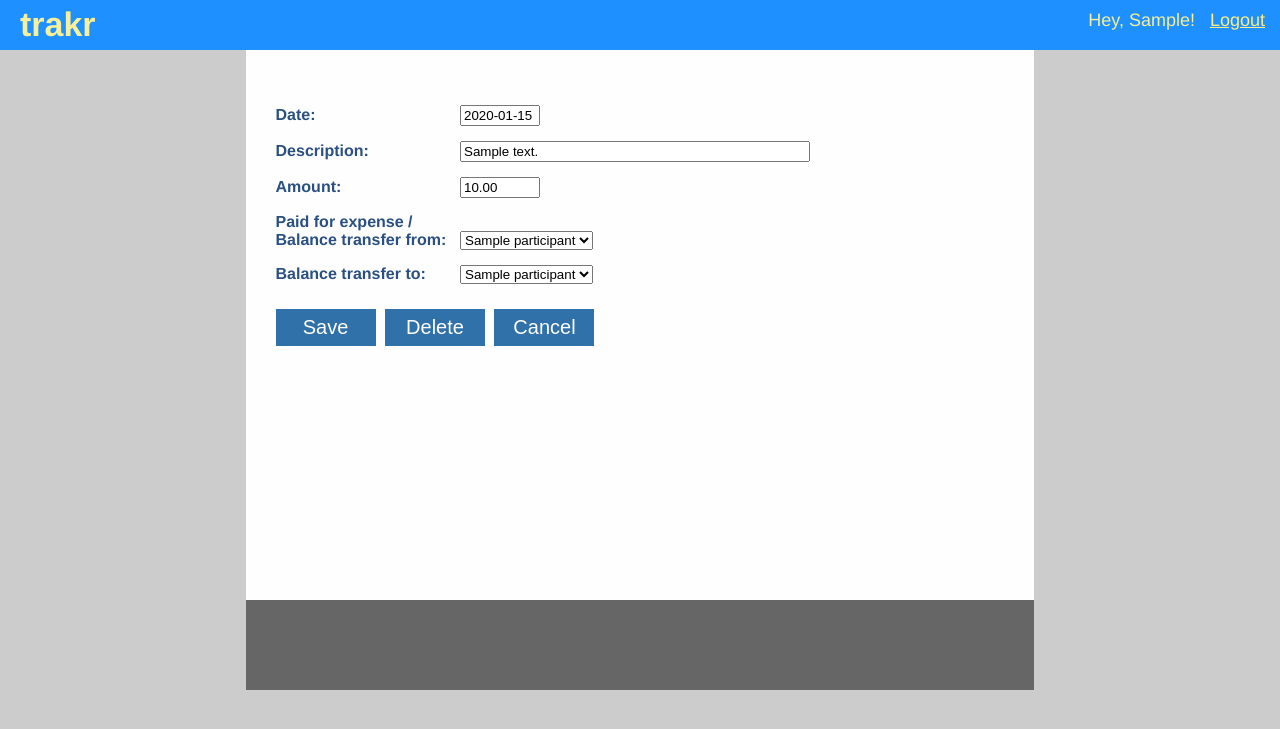
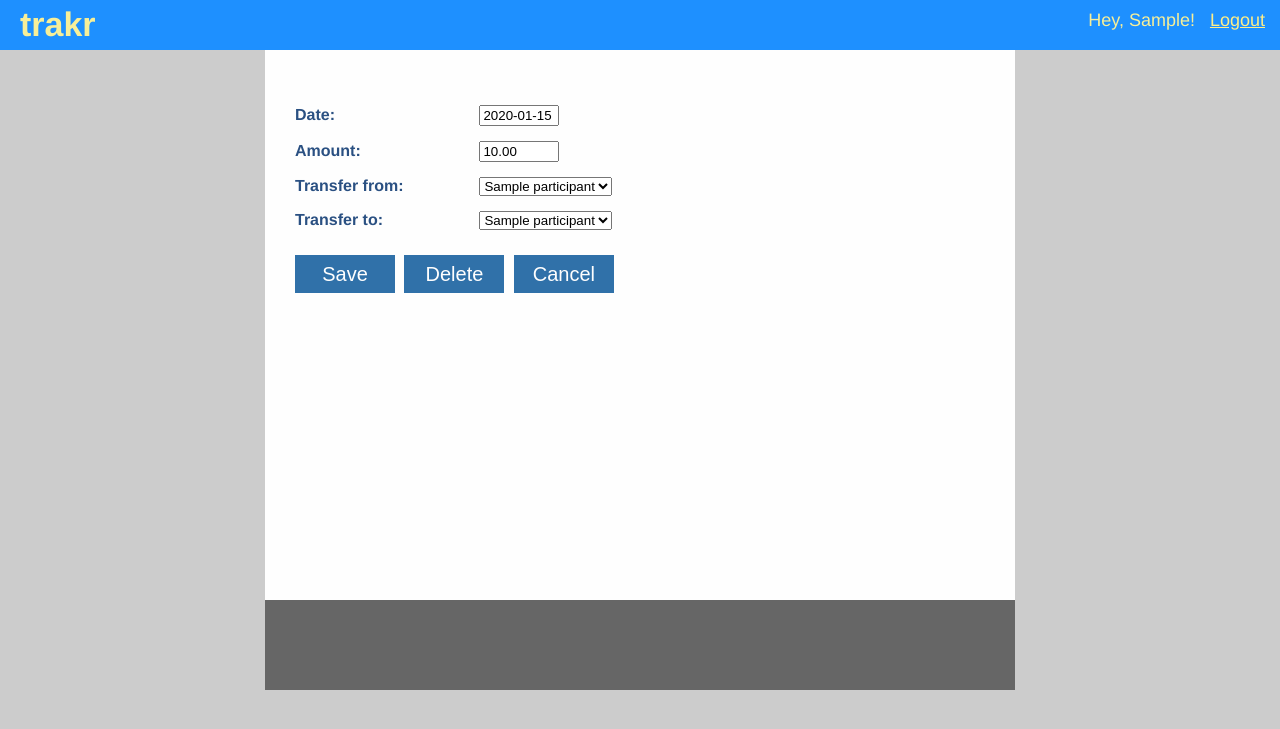
Before and after one commit to paulkore/moneytracker, a Django app: a page that uses moneytracker/templates/money_record_form.html in a window 1280 px wide. Shown: the top 729 px of the page. Run offline with Django 3.2, Linux system fonts and the light colour scheme; a user stored in the database is signed in; tables that the repository leaves empty hold one stand-in row (values such as "Sample post"); some libraries are stand-ins or nearby versions.

Commit message:
Money record form: "expense" and "transfer" modes
Issue #15:

This separates money record creation / editing to two modes:
- Expense (one participant's payment for an expense)
- Transfer (transfer of funds between two participants)

```diff
--- a/moneytracker/forms/money_record_form.py
+++ b/moneytracker/forms/money_record_form.py
@@ -2,80 +2,149 @@ from django import forms
 
 from functools import partial
 from django.db import transaction
+from django.http import QueryDict
 
 DateInput = partial(forms.DateInput, {'class': 'datepicker'})
 
-from moneytracker.models import MoneyRecord, Event
+from moneytracker.models import MoneyRecord, Event, Participant
 
 
 class MoneyRecordForm(forms.Form):
 
-    pub_date = forms.DateField(label='Date', input_formats=['%Y/%m/%d', '%Y-%m-%d', '%m/%d/%Y'], widget=DateInput())
+    # field declarations
+    date = forms.DateField(label='Date', input_formats=['%Y/%m/%d', '%Y-%m-%d', '%m/%d/%Y'], widget=DateInput())
+    amount = forms.DecimalField(label='Amount', decimal_places=2)
     description = forms.CharField(label='Description', max_length=200)
-    amount = forms.DecimalField(label='Amount', decimal_places=2)
+    participant1 = forms.ChoiceField(label='Paid for expense', choices=[])
+    participant2 = forms.ChoiceField(label='N/A', choices=[], required=False)
+    record_type_hidden = forms.CharField(widget=forms.HiddenInput())
 
     def __init__(self, event, *args, **kwargs):
         super(MoneyRecordForm, self).__init__(*args, **kwargs)
 
         assert type(event) is Event
         self.event = event
-        self.money_record = None
 
         participant_choices = [(None, '')]
         for participant in event.participants():
             participant_choices.append((participant.id, participant.get_name()))
+        self.fields['participant1'].choices = participant_choices
+        self.fields['participant2'].choices = participant_choices
 
-        self.fields['participant1'] = forms.ChoiceField(
-            label='Paid for expense / Balance transfer from',
-            choices=participant_choices,
-            required=True)
+        # record type: expense (default) or transfer
+        self.record_type = 'expense'
 
-        self.fields['participant2'] = forms.ChoiceField(
-            label='Balance transfer to',
-            choices=participant_choices,
-            required=False)
+        if args and type(args[0]) is QueryDict:
+            # the form is populated from POST data
+            query_dict = args[0]
+            assert 'record_type_hidden' in query_dict, 'Could not find record type in POST data'
+            rec_type = query_dict['record_type_hidden']
+            self.set_record_type(rec_type)
 
-    def populate_from_object(self, money_record):
-        assert type(money_record) is MoneyRecord
-        assert money_record.event_id is self.event.id
+    def set_record_type(self, record_type):
+        assert record_type == 'expense' or record_type == 'transfer', 'Invalid: ' + record_type
+        self.record_type = record_type
+        self.fields['record_type_hidden'].initial = record_type
 
-        self.money_record = money_record
-        self.fields['pub_date'].initial = money_record.pub_date
-        self.fields['description'].initial = money_record.description
-        self.fields['amount'].initial = money_record.amount
-        self.fields['participant1'].initial = money_record.participant1.id
-        self.fields['participant2'].initial = None if not money_record.participant2 else money_record.participant2.id
+        if self.record_type == 'expense':
+            self.fields['description'].required = True
+            self.fields['description'].label = 'Description'
 
-    # custom validation of fields that depend on each other
+            self.fields['participant1'].required = True
+            self.fields['participant1'].label = 'Paid by:'
+
+            self.fields['participant2'].required = False
+            self.fields['participant2'].label = 'N/A'
+
+        elif self.record_type == 'transfer':
+            self.fields['description'].required = False
+            self.fields['description'].label = 'N/A'
+
+            self.fields['participant1'].required = True
+            self.fields['participant1'].label = 'Transfer from'
+
+            self.fields['participant2'].required = True
+            self.fields['participant2'].label = 'Transfer to'
+
+        else:
+            raise Exception('Invalid: ' + self.record_type)
+
+    def populate_from_record(self, record):
+        assert type(record) is MoneyRecord
+        assert record.event_id is self.event.id
+
+        assert record.pub_date
+        assert record.amount
+        assert record.description
+        assert record.participant1
+        if record.participant2:
+            self.set_record_type('transfer')
+        else:
+            self.set_record_type('expense')
+
+        self.fields['date'].initial = record.pub_date
+        self.fields['amount'].initial = record.amount
+
+        if self.record_type == 'expense':
+            self.fields['description'].initial = record.description
+            self.fields['participant1'].initial = record.participant1.id
+            self.fields['participant2'].initial = None
+
+        elif self.record_type == 'transfer':
+            self.fields['description'].initial = None
+            self.fields['participant1'].initial = record.participant1.id
+            self.fields['participant2'].initial = record.participant2.id
+
+        else:
+            raise Exception('Invalid: ' + self.record_type)
+
+    # custom validation of fields
     def clean(self):
         cleaned_data = super(MoneyRecordForm, self).clean()
-        participant1 = cleaned_data.get('participant1')
-        participant2 = cleaned_data.get('participant2')
 
-        if participant1 and participant2 and participant1 == participant2:
-            self.add_error('participant2', 'Value must be different from Participant 1')
+        if self.record_type == 'expense':
+            # no custom validation for expenses
+            pass
 
-    def process(self):
-        assert self.is_valid(), 'Assuming that form validation was handled already'
+        elif self.record_type == 'transfer':
+            participant1_id = cleaned_data.get('participant1')
+            participant2_id = cleaned_data.get('participant2')
+            if participant1_id and participant2_id:
+                if participant1_id == participant2_id:
+                    self.add_error('participant1', "Must be different")
+                    self.add_error('participant2', "Must be different")
+                else:
+                    participant1 = Participant.objects.get(pk=participant1_id)
+                    participant2 = Participant.objects.get(pk=participant2_id)
+                    assert participant1 and participant2
+                    cleaned_data['description'] = 'Transfer from ' + participant1.get_name() \
+                                                  + ' to ' + participant2.get_name()
+
+        else:
+            raise Exception('Invalid: ' + self.record_type)
+
+    def save_as_new_record(self):
+        assert self.is_valid(), 'Form validation is a pre-requisite'
+        with transaction.atomic():
+            new_record = MoneyRecord.objects.create(
+                event=self.event,
+                pub_date=self.cleaned_data['date'],
+                description=self.cleaned_data['description'],
+                amount=self.cleaned_data['amount'],
+                participant1_id=self.cleaned_data['participant1'],
+                participant2_id=self.cleaned_data['participant2'],
+            )
+            new_record.save()
+
+    def update_existing(self, record):
+        assert self.is_valid(), 'Form validation is a pre-requisite to this function'
+        assert type(record) is MoneyRecord
 
         with transaction.atomic():
-            if self.money_record:
-                # editing an existing record
-                assert self.money_record.event_id is self.event.id
-                self.money_record.pub_date = self.cleaned_data['pub_date']
-                self.money_record.description = self.cleaned_data['description']
-                self.money_record.amount = self.cleaned_data['amount']
-                self.money_record.participant1_id = self.cleaned_data['participant1']
-                self.money_record.participant2_id = self.cleaned_data['participant2']
-                self.money_record.save()
-            else:
-                # create a new record
-                money_record = MoneyRecord.objects.create(
-                    event=self.event,
-                    pub_date=self.cleaned_data['pub_date'],
-                    description=self.cleaned_data['description'],
-                    amount=self.cleaned_data['amount'],
-                    participant1_id=self.cleaned_data['participant1'],
-                    participant2_id=self.cleaned_data['participant2'],
-                )
-                money_record.save()
+            assert record.event_id is self.event.id
+            record.pub_date = self.cleaned_data['date']
+            record.description = self.cleaned_data['description']
+            record.amount = self.cleaned_data['amount']
+            record.participant1_id = self.cleaned_data['participant1']
+            record.participant2_id = self.cleaned_data['participant2']
+            record.save()
--- a/moneytracker/static/colors.css
+++ b/moneytracker/static/colors.css
@@ -101,28 +101,27 @@ body {
 /* FORMS */
 
 
-.form-row .form-label {
+.form-label {
     color: #2a5082;
-    font-weight: bold;
 }
 
 .form-errors, form ul.errorlist {
     color: #FF0000;
 }
 
-.form-button {
+.button {
     background: #3071A9;
     color: #FEFEFE;
     opacity: 1;
     transition: all 0.3s ease 0s;
 }
 
-.form-button:hover {
+.button:hover {
     background: #3071A9;
     opacity: 0.75;
 }
 
-.form-button:active {
+.button:active {
     background: #ADD8E6;
     opacity: 0.75;
 }
--- a/moneytracker/static/style-narrow.css
+++ b/moneytracker/static/style-narrow.css
@@ -121,3 +121,17 @@ body {
     font-weight: bold;
     font-size: 18px;
 }
+
+
+
+#money-record-form .form-label {
+    width: 120px;
+}
+
+#money-record-form #field-description .form-field {
+    width: 220px;
+}
+
+#money-record-form #field-description input {
+    width: 210px;
+}
--- a/moneytracker/static/style-wide.css
+++ b/moneytracker/static/style-wide.css
@@ -101,3 +101,16 @@ body {
 .records-footer.records-footer-strong {
     font-weight: bold;
 }
+
+
+#money-record-form .form-label {
+    width: 180px;
+}
+
+#money-record-form #field-description .form-field {
+    width: 360px;
+}
+
+#money-record-form #field-description input {
+    width: 350px;
+}
--- a/moneytracker/static/style.css
+++ b/moneytracker/static/style.css
@@ -123,6 +123,7 @@ form {
 .form-label {
     display: inline-block;
     width: 100px; /* default */
+    font-weight: bold;
 }
 
 .form-field {
@@ -146,27 +147,41 @@ form {
     margin-bottom: 10px;
 }
 
+.button {
+    font-size: 20px;
+    line-height: 38px;
+    min-width: 100px;
+    text-align: center;
+    border: 0;
+    padding: 0 10px;
+    margin: 0;
+}
+
+.button.button-margin-left {
+    margin-left: 5px;
+    margin-right: 0;
+}
+
+.button.button-margin-right {
+    margin-left: 0;
+    margin-right: 5px;
+}
+
+.button.button-no-margin {
+    margin-left: 0;
+    margin-right: 0;
+}
+
+.button:hover {
+}
+
+.button:active {
+}
+
 .form-buttons {
     margin-top: 25px;
 }
 
-.form-buttons .form-button {
-    margin-right: 5px;
-}
-
-.form-button {
-    font-size: 20px;
-    line-height: 35px;
-    min-width: 100px;
-    text-align: center;
-    border: 0;
-}
-
-.form-button:hover {
-}
-
-.form-button:active {
-}
 
 
 
@@ -195,6 +210,8 @@ form {
 
 
 
+
+
 /* MONEY RECORD FORM */
 
 #money-record-form {
@@ -202,7 +219,7 @@ form {
 }
 
 #money-record-form .form-label {
-    width: 180px;
+    width: 180px; /* default */
 }
 
 #money-record-form .form-field {
@@ -218,11 +235,11 @@ form {
 }
 
 #money-record-form #field-description .form-field {
-    width: 360px;
+    width: 360px; /* default */
 }
 
 #money-record-form #field-description input {
-    width: 350px;
+    width: 350px; /* default */
 }
 
 #money-record-form #field-amount input {
--- a/moneytracker/templates/event_records.html
+++ b/moneytracker/templates/event_records.html
@@ -8,7 +8,8 @@
     <div id="records-event-name">{{ event.name }}</div>
 
     <div id="records-control-buttons">
-        <button class="form-button" onclick="window.location.href='{{ url_add_record }}';">add expense</button>
+        <button class="button button-margin-right" onclick="window.location.href='{{ url_add_expense }}';">+ add expense</button>
+        <button class="button button-no-margin" onclick="window.location.href='{{ url_add_transfer }}';">+ add transfer</button>
     </div>
 
     <div id="records-title-clearfix"></div>
--- a/moneytracker/templates/login_form.html
+++ b/moneytracker/templates/login_form.html
@@ -25,7 +25,7 @@
         </div>
 
         <div class="form-buttons">
-            <input type="submit" class="form-button" name="form-submit-save" value="Login" />
+            <input type="submit" class="button button-no-margin" value="Login" />
         </div>
 
     </form>
--- a/moneytracker/templates/money_record_form.html
+++ b/moneytracker/templates/money_record_form.html
@@ -11,18 +11,22 @@
             {{ form.non_field_errors }}
         </div>
 
+        {# Hidden input #}
+        <div>{{ form.record_type_hidden }}</div>
+
         <div class="form-row" id="field-pub-date">
-            <div class="form-row-item form-label">{{ form.pub_date.label_tag }}</div>
-            <div class="form-row-item form-field">{{ form.pub_date }}</div>
-            <div class="form-row-item form-field-errors">{{ form.pub_date.errors }}</div>
+            <div class="form-row-item form-label">{{ form.date.label_tag }}</div>
+            <div class="form-row-item form-field">{{ form.date }}</div>
+            <div class="form-row-item form-field-errors">{{ form.date.errors }}</div>
         </div>
 
-
+        {% if form.record_type == 'expense' %}
         <div class="form-row" id="field-description">
             <div class="form-row-item form-label">{{ form.description.label_tag }}</div>
             <div class="form-row-item form-field">{{ form.description }}</div>
             <div class="form-row-item form-field-errors">{{ form.description.errors }}</div>
         </div>
+        {% endif %}
 
         <div class="form-row" id="field-amount">
             <div class="form-row-item form-label">{{ form.amount.label_tag }}</div>
@@ -36,18 +40,20 @@
             <div class="form-row-item form-field-errors">{{ form.participant1.errors }}</div>
         </div>
 
+        {% if form.record_type == 'transfer' %}
         <div class="form-row" id="field-participant2">
             <div class="form-row-item form-label">{{ form.participant2.label_tag }}</div>
             <div class="form-row-item form-field">{{ form.participant2 }}</div>
             <div class="form-row-item form-field-errors">{{ form.participant2.errors }}</div>
         </div>
+        {% endif %}
 
         <div class="form-buttons">
-            <input type="submit" class="form-button" name="form-submit-save" value="Save" />
+            <input type="submit" class="button button-margin-right" name="form-submit-save" value="Save" />
             {% if existing_record %}
-                <input type="submit" class="form-button" name="form-submit-delete" value="Delete" />
+                <input type="submit" class="button button-margin-right" name="form-submit-delete" value="Delete" />
             {% endif %}
-            <input type="submit" class="form-button" name="form-submit-cancel" value="Cancel" />
+            <input type="submit" class="button button-no-margin" name="form-submit-cancel" value="Cancel" />
         </div>
 
     </form>
--- a/moneytracker/urls.py
+++ b/moneytracker/urls.py
@@ -13,6 +13,8 @@ urlpatterns = patterns(
     url(r'^logout/$', views.logout_view, name='logout'),
 
     url(r'^(?P<event_name_slug>[-\w]+)/$', views.event_records_view, name='event-records'),
-    url(r'^(?P<event_name_slug>[-\w]+)/record/add/$', views.money_record_view, name='money-record-create'),
-    url(r'^(?P<event_name_slug>[-\w]+)/record/(?P<record_id>\d+)/$', views.money_record_view, name='money-record-edit')
+
+    url(r'^(?P<event_name_slug>[-\w]+)/record/create-expense/$', views.money_record_view, name='create-expense'),
+    url(r'^(?P<event_name_slug>[-\w]+)/record/create-transfer/$', views.money_record_view, name='create-transfer'),
+    url(r'^(?P<event_name_slug>[-\w]+)/record/(?P<record_id>\d+)/$', views.money_record_view, name='edit-record')
 )
--- a/moneytracker/views/event_records_view.py
+++ b/moneytracker/views/event_records_view.py
@@ -29,7 +29,7 @@ class MoneyRecordWrapper:
             }
             self.total_amount = Decimal(0)
 
-        self.url_edit = reverse('money-record-edit',
+        self.url_edit = reverse('edit-record',
                                 kwargs={'event_name_slug': money_record.event.name_slug, 'record_id': money_record.id})
 
 
@@ -85,5 +85,6 @@ def event_records_view(request, event_name_slug):
             'participant_variance': participant_variance,
             'participant_overcontrib': participant_overcontrib,
             'participant_undercontrib': participant_undercontrib,
-            'url_add_record': reverse('money-record-create', kwargs={'event_name_slug': event_name_slug}),
+            'url_add_expense': reverse('create-expense', kwargs={'event_name_slug': event_name_slug}),
+            'url_add_transfer': reverse('create-transfer', kwargs={'event_name_slug': event_name_slug}),
         })
--- a/moneytracker/views/money_record_view.py
+++ b/moneytracker/views/money_record_view.py
@@ -20,49 +20,64 @@ def money_record_view(request, event_name_slug, record_id=None):
         raise PermissionDenied()
 
     if record_id is None:
-        # if we are creating a new record
+        # A new record is being created
         existing_record = None
     else:
-        # if we are editing an existing record
+        # An existing record is being edited
         existing_record = MoneyRecord.objects.get(id=record_id)
-        assert existing_record
+        if not existing_record:
+            raise Http404()
 
     if request.method == 'GET':
         # a GET request indicates that we're either
         #   - starting to create a new record
         #   - starting to edit an existing record
 
-        # we'll create a blank form first, which will suffice for creating a new record
-        form = MoneyRecordForm(event)
         if existing_record:
-            # ...and populate it with the existing values, if applicable
-            form.populate_from_object(existing_record)
+            # Existing record:
+            # Create a form and populate it with the existing record's values
+            form = MoneyRecordForm(event)
+            form.populate_from_record(existing_record)
+        else:
+            # New record:
+            # Create a form and set the requested record type (expense or transfer)
+            form = MoneyRecordForm(event)
+            if 'create-expense' in request.path:
+                form.set_record_type('expense')
+            elif 'create-transfer' in request.path:
+                form.set_record_type('transfer')
+            else:
+                raise Exception('Unable to detect the record type from URL')
 
     elif request.method == 'POST':
         # a POST request indicates that a form was submitted and we need to process it, to either:
         #   - create a new record with the passed data
         #   - update an existing record with the passed data
+        #   - delete an existing record
+        #   - cancel the operation
 
         # create a form instance and populate it with data from the request:
         form = MoneyRecordForm(event, request.POST)
-        if existing_record:
-            # indicate the existing record, if applicable (this will toggle create/update behavior)
-            form.money_record = existing_record
 
         if 'form-submit-save' in request.POST:
             # SAVE:
             if form.is_valid():
-                # if form is valid, process the save and redirect to event records view
-                form.process()
+                # if form is valid, save and redirect to event records view
+                if existing_record:
+                    form.update_existing(existing_record)
+                else:
+                    form.save_as_new_record()
+
                 return HttpResponseRedirect(reverse('event-records', kwargs={'event_name_slug': event_name_slug}))
             else:
-                # if form is invalid, re-render the form (validation errors will be displayed)
+                # if form is invalid, do nothing here;
+                # the form will be re-rendered, and validation errors will be displayed
                 pass
 
         elif 'form-submit-delete' in request.POST:
             # DELETE:
-            assert existing_record
-            existing_record.delete()
+            if existing_record:
+                existing_record.delete()
             return HttpResponseRedirect(reverse('event-records', kwargs={'event_name_slug': event_name_slug}))
 
         elif 'form-submit-cancel' in request.POST:
```
